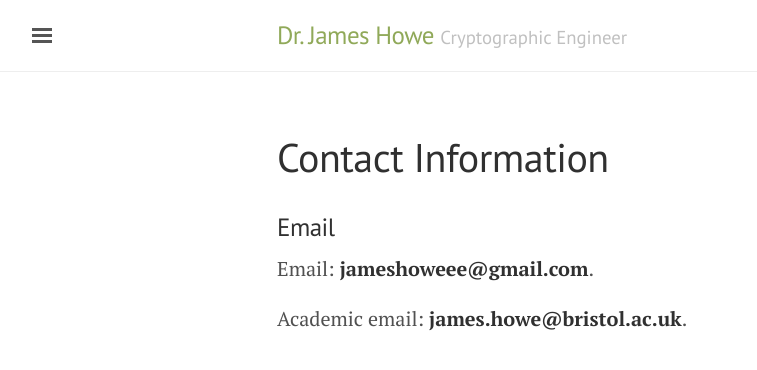
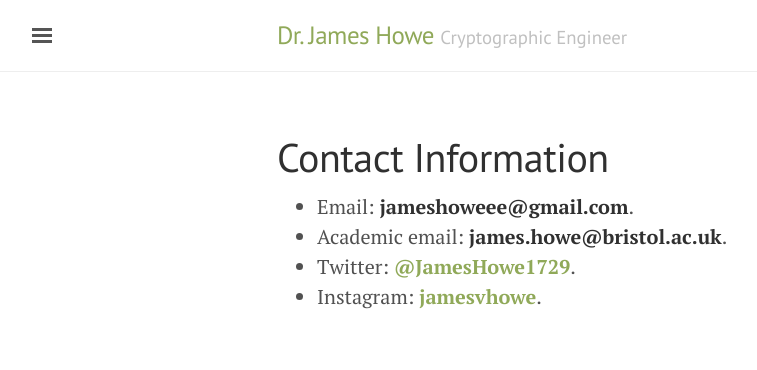
Before and after one commit to jameshoweee/jameshoweee.github.io, a Jekyll site: the page built from contact.md, in a window 1280 px wide. Shown: the top 370 px of the page, without its empty margins (3-760 px from the left). Built offline with Jekyll 4.4.1, drawn with Linux system fonts in a browser that asks for light colours.

Commit message:
Update contact.md

```diff
--- a/contact.md
+++ b/contact.md
@@ -4,7 +4,7 @@ title: "Contact Information"
 permalink: /contact/
 ---
 
-### Email
-Email: **jameshoweee@gmail.com**.
-
-Academic email: **james.howe@bristol.ac.uk**.
+* Email: **jameshoweee@gmail.com**.
+* Academic email: **james.howe@bristol.ac.uk**.
+* Twitter: **[@JamesHowe1729](https://twitter.com/JamesHowe1729)**.
+* Instagram: **[jamesvhowe](https://www.instagram.com/jamesvhowe/)**.
```
